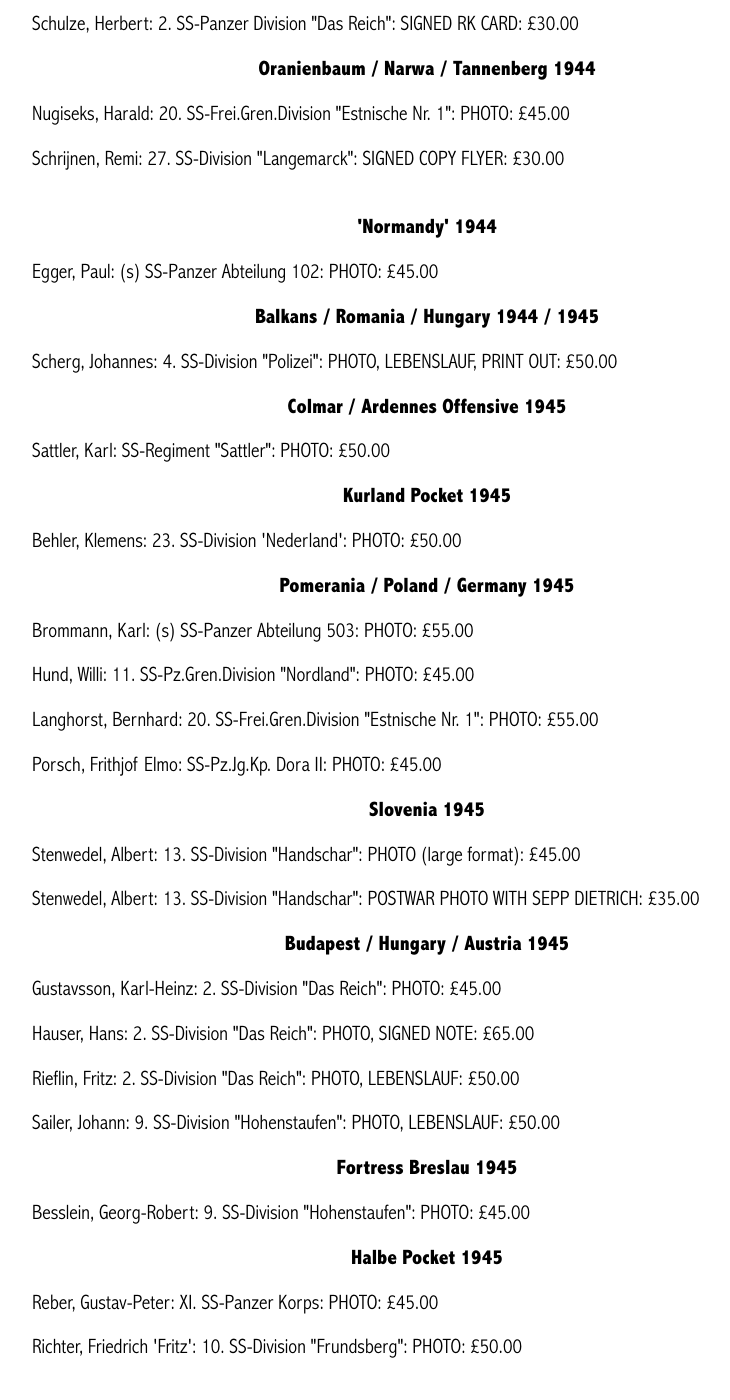
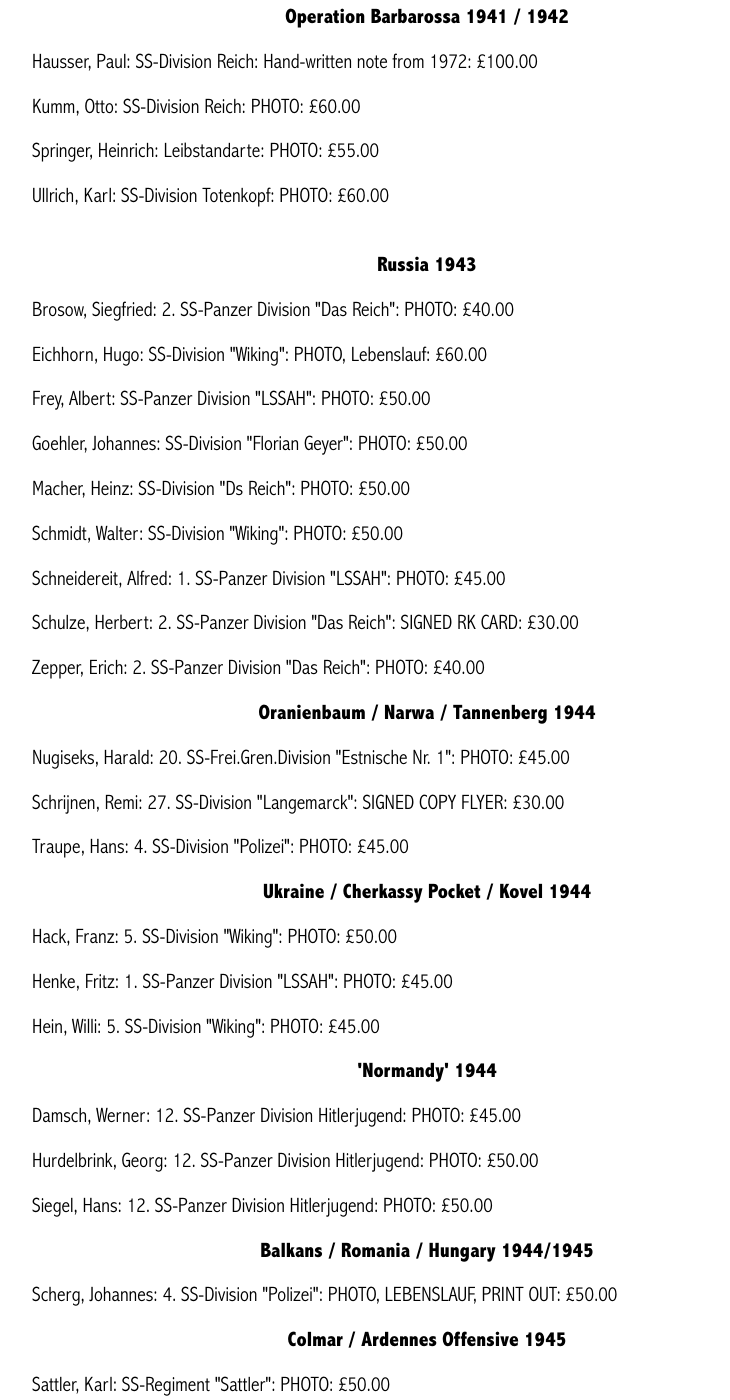
Before and after one commit to lahphotographs/lahphotographs.github.com, a Jekyll site: the page built from Waffen_SS_photos.md, in a window 1280 px wide and 1400 px high, scrolled down 806 px. Shown: the whole window, without its empty margins (213-943 px from the left). Built offline with Jekyll 4.4.1, drawn with Linux system fonts in a browser that asks for light colours; some of the changed text lies outside the part shown.

Commit message:
Update Waffen_SS_photos.md

```diff
--- a/Waffen_SS_photos.md
+++ b/Waffen_SS_photos.md
@@ -6,28 +6,49 @@ permalink: /waffen_ss_photos.html
 
 <div id="axisforces">
 <p float="left">
-<img src="./assets/Schneidereit.jpeg"/>
-<img src="./assets/Lainer.jpeg"/>
+<img src="./assets/Divisional men.jpeg"/>
+<img src="./assets/1. SS men.jpeg"/>
+<img src="./assets/12.SS men.jpeg"/>
+<img src="./assets/Chancellery men.jpeg"/>
 <img src="./assets/Hauser.jpeg"/>
 <br />
 <p><b>Below is a selection of Waffen-SS Knight's Cross holder photographs currently for sale.</b></p>
 <br />
 <br />
+<p><b><center>Operation Barbarossa 1941 / 1942</center></b></p>
+<p>Hausser,	Paul:	SS-Division Reich:	Hand-written note from 1972: £100.00<br />
+<p>Kumm,	Otto:	SS-Division Reich:	PHOTO: £60.00<br />
+<p>Springer,	Heinrich:	Leibstandarte:	PHOTO: £55.00
+<p>Ullrich,	Karl:	SS-Division Totenkopf:	PHOTO: £60.00
+<br />
+<br />
 <p><b><center>Russia 1943</center></b></p>
+<p>Brosow,	Siegfried:	2. SS-Panzer Division "Das Reich":	PHOTO: £40.00
 <p>Eichhorn,	Hugo:	SS-Division "Wiking":	PHOTO, Lebenslauf: £60.00
+<p>Frey,	Albert:	SS-Panzer Division "LSSAH":	PHOTO: £50.00
 <p>Goehler,	Johannes:	SS-Division "Florian Geyer":	PHOTO: £50.00
-<p>Lainer,	Josef:	SS-Division "Das Reich":	PHOTO: £50.00
+<p>Macher,	Heinz:	SS-Division "Ds Reich":	PHOTO: £50.00
+<p>Schmidt,	Walter:	SS-Division "Wiking":	PHOTO: £50.00<br />
+<p>Schneidereit,	Alfred:	1. SS-Panzer Division "LSSAH":	PHOTO: £45.00
 <p>Schulze,	Herbert: 2. SS-Panzer Division "Das Reich":	SIGNED RK CARD: £30.00
+<p>Zepper,	Erich:	2. SS-Panzer Division "Das Reich":	PHOTO: £40.00
 <br />
 <p><b><center>Oranienbaum / Narwa / Tannenberg 1944</center></b></p>
 <p>Nugiseks,	Harald:	20. SS-Frei.Gren.Division "Estnische Nr. 1":	PHOTO: £45.00
 <p>Schrijnen,	Remi:	27. SS-Division "Langemarck":	SIGNED COPY FLYER: £30.00
+<p>Traupe,	Hans:	4. SS-Division "Polizei":	PHOTO: £45.00
 <br />
+<p><b><center>Ukraine / Cherkassy Pocket / Kovel 1944</center></b></p>
+<p>Hack,	Franz:	5. SS-Division "Wiking":	PHOTO: £50.00
+<p>Henke,	Fritz:	1. SS-Panzer Division "LSSAH":	PHOTO: £45.00
+<p>Hein,	Willi:	5. SS-Division "Wiking":	PHOTO: £45.00
 <br />
 <p><b><center>'Normandy' 1944</center></b></p>
-<p>Egger,	Paul:	(s) SS-Panzer Abteilung 102:	PHOTO: £45.00
+<p>Damsch,	Werner:	12. SS-Panzer Division Hitlerjugend:	PHOTO: £45.00
+<p>Hurdelbrink,	Georg:	12. SS-Panzer Division Hitlerjugend:	PHOTO: £50.00
+<p>Siegel,	Hans:	12. SS-Panzer Division Hitlerjugend:	PHOTO: £50.00
 <br />
-<p><b><center>Balkans / Romania / Hungary 1944 / 1945</center></b></p>
+<p><b><center>Balkans / Romania / Hungary 1944/1945</center></b></p>
 <p>Scherg,	Johannes:	4. SS-Division "Polizei":	PHOTO, LEBENSLAUF, PRINT OUT: £50.00
 <br />
 <p><b><center>Colmar / Ardennes Offensive 1945</center></b></p>
@@ -36,10 +57,9 @@ permalink: /waffen_ss_photos.html
 <p><b><center>Kurland Pocket 1945</center></b></p>
 <p>Behler,	Klemens:	23. SS-Division 'Nederland':	PHOTO: £50.00
 <br />
-<p><b><center>Pomerania / Poland / Germany 1945</center></b></p>
-<p>Brommann,	Karl:	(s) SS-Panzer Abteilung 503: PHOTO: £55.00
-<p>Hund,	Willi:	11. SS-Pz.Gren.Division "Nordland": PHOTO: £45.00
-<p>Langhorst,	Bernhard:	20. SS-Frei.Gren.Division "Estnische Nr. 1":	PHOTO: £55.00
+<p><b><center>Pomerania / Poland / Germany 1944/1945</center></b></p>
+<p>Gottke,	Heinrich:	17. SS-Division 'Gotz von Berlichingen':	(Clipped signature) PHOTO: £30.00
+<p>Pitsch,	Walter:	1. SS-Panzer Division "LSSAH":	PHOTO: £45.00
 <p>Porsch,	Frithjof Elmo:	SS-Pz.Jg.Kp. Dora II: PHOTO: £45.00
 <br />
 <p><b><center>Slovenia 1945</center></b></p>
@@ -47,6 +67,7 @@ permalink: /waffen_ss_photos.html
 <p>Stenwedel,	Albert:	13. SS-Division "Handschar":	POSTWAR PHOTO WITH SEPP DIETRICH: £35.00
 <br />
 <p><b><center>Budapest / Hungary / Austria 1945</center></b></p>
+<p>Darges,	Fritz:	5. SS-Division "Wiking":	PHOTO: £50.00
 <p>Gustavsson,	Karl-Heinz:	2. SS-Division "Das Reich":	PHOTO: £45.00
 <p>Hauser,	Hans:	2. SS-Division "Das Reich": PHOTO, SIGNED NOTE: £65.00
 <p>Rieflin,	Fritz:	2. SS-Division "Das Reich":	PHOTO, LEBENSLAUF: £50.00
@@ -60,4 +81,10 @@ permalink: /waffen_ss_photos.html
 <p>Richter,	Friedrich 'Fritz':	10. SS-Division "Frundsberg":	PHOTO: £50.00
 <br />
 <br />
+<p><b><center>Battle of Berlin 1945</center></b></p>
+<p>Fey,	Will:	(s) SS-Panzer Abt. 502:	PHOTO: £50.00
+<p>Gunsche,	Otto:	Führerbegleitkommando:	PHOTO: £50.00 (non-Knight's Cross)
+<p>Misch,	Rochus:	Führerbegleitkommando:	PHOTO: £40.00 (non-Knight's Cross)
+<br />
+<br />
 <p><b><centre>Not see the person you would like to add to your collection in the list above? Just ask for who you seek, so that I can confirm whether they are within the wider collection.
```
